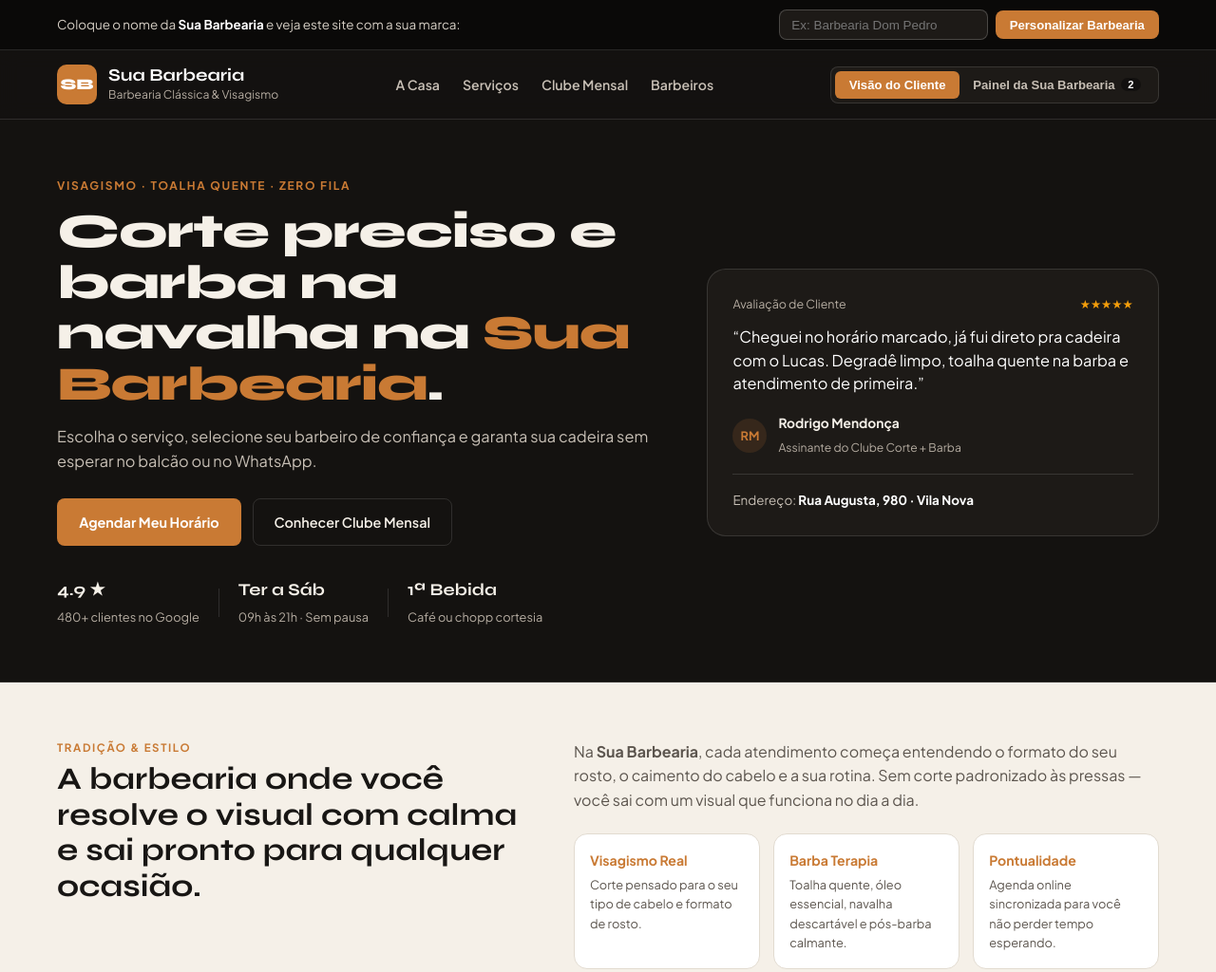
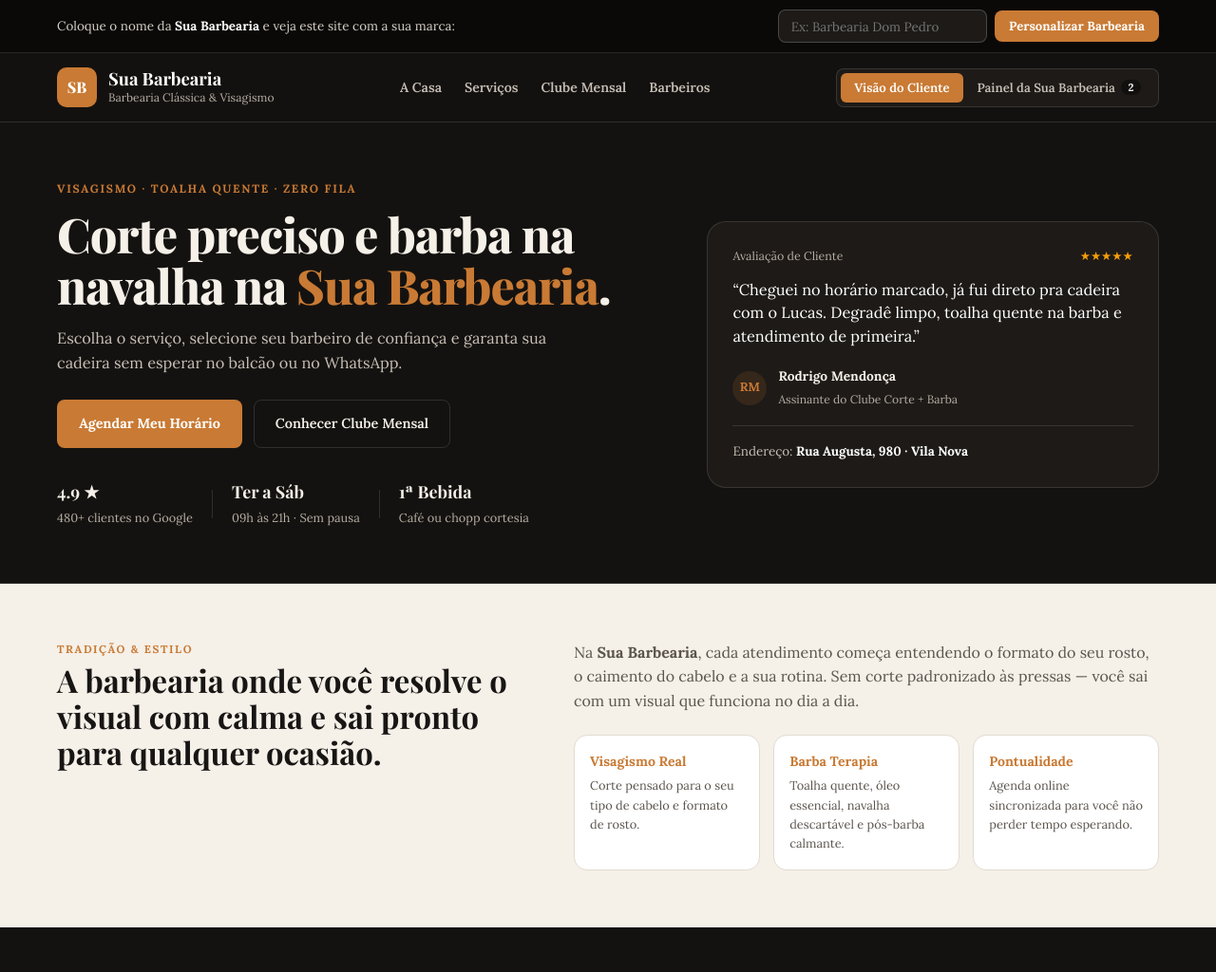
Before and after one commit to joeloliveira123/barbearia-agenda, a plain HTML site: page index.html in a window 1280 px wide. Shown: the top 1024 px of the page at 95% size. Drawn offline with nearby package versions, Linux system fonts and the light colour scheme.

Commit message:
style: aplica tipografia elegante Playfair Display e Lora em todo o site

```diff
--- a/index.html
+++ b/index.html
@@ -11,7 +11,7 @@
     <link rel="preconnect" href="https://fonts.googleapis.com" />
     <link rel="preconnect" href="https://fonts.gstatic.com" crossorigin />
     <link
-      href="https://fonts.googleapis.com/css2?family=Plus+Jakarta+Sans:wght@400;500;600;700&family=Syne:wght@600;700;800&display=swap"
+      href="https://fonts.googleapis.com/css2?family=Lora:ital,wght@0,400;0,500;0,600;0,700;1,400&family=Playfair+Display:wght@600;700;800&display=swap"
       rel="stylesheet"
     />
     <link rel="stylesheet" href="styles.css" />
--- a/styles.css
+++ b/styles.css
@@ -16,14 +16,21 @@
   --radius-sm: 8px;
   --radius-md: 14px;
   --radius-lg: 20px;
-  --font-display: "Syne", system-ui, sans-serif;
-  --font-sans: "Plus Jakarta Sans", system-ui, sans-serif;
+  --font-display: "Playfair Display", Georgia, serif;
+  --font-sans: "Lora", Georgia, serif;
 }
 
 *,
 *::before,
 *::after {
   box-sizing: border-box;
+}
+
+input,
+button,
+select,
+textarea {
+  font-family: inherit;
 }
 
 html {
```
